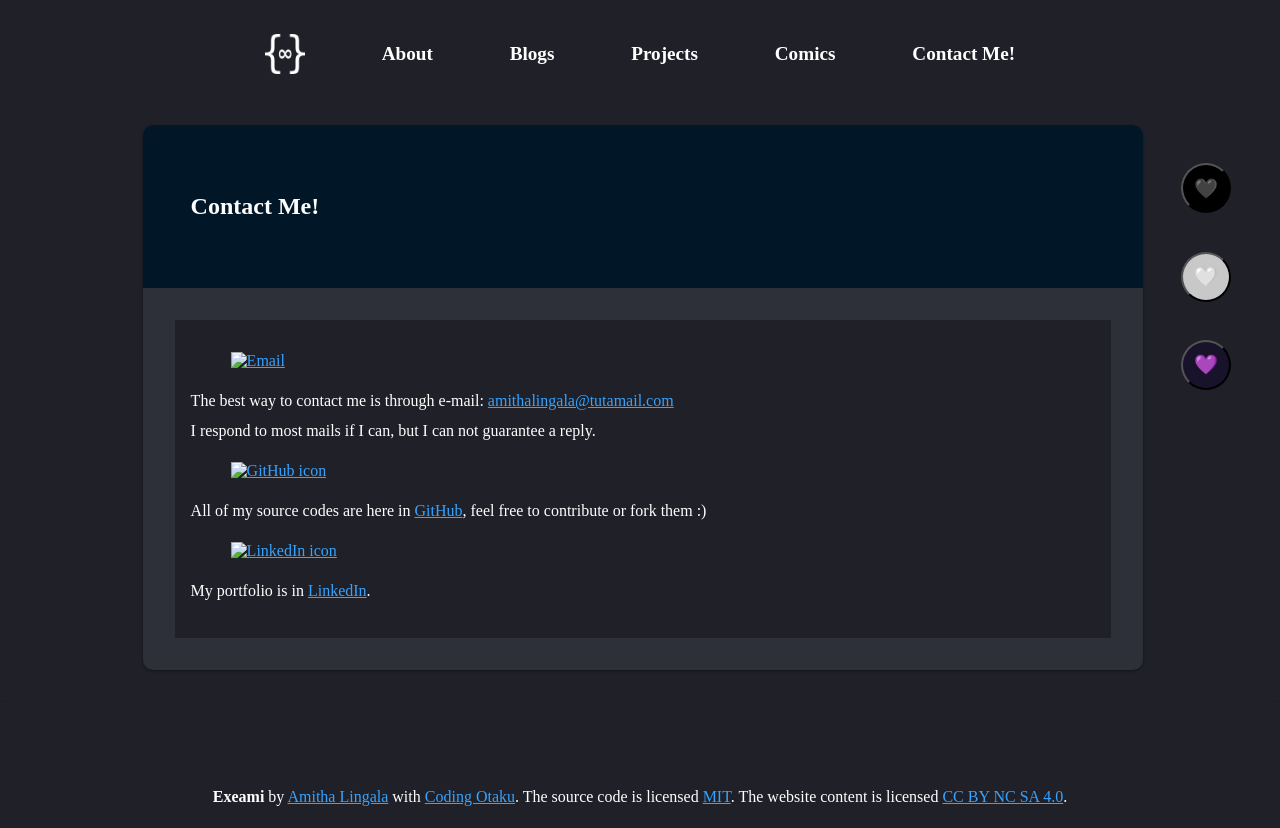
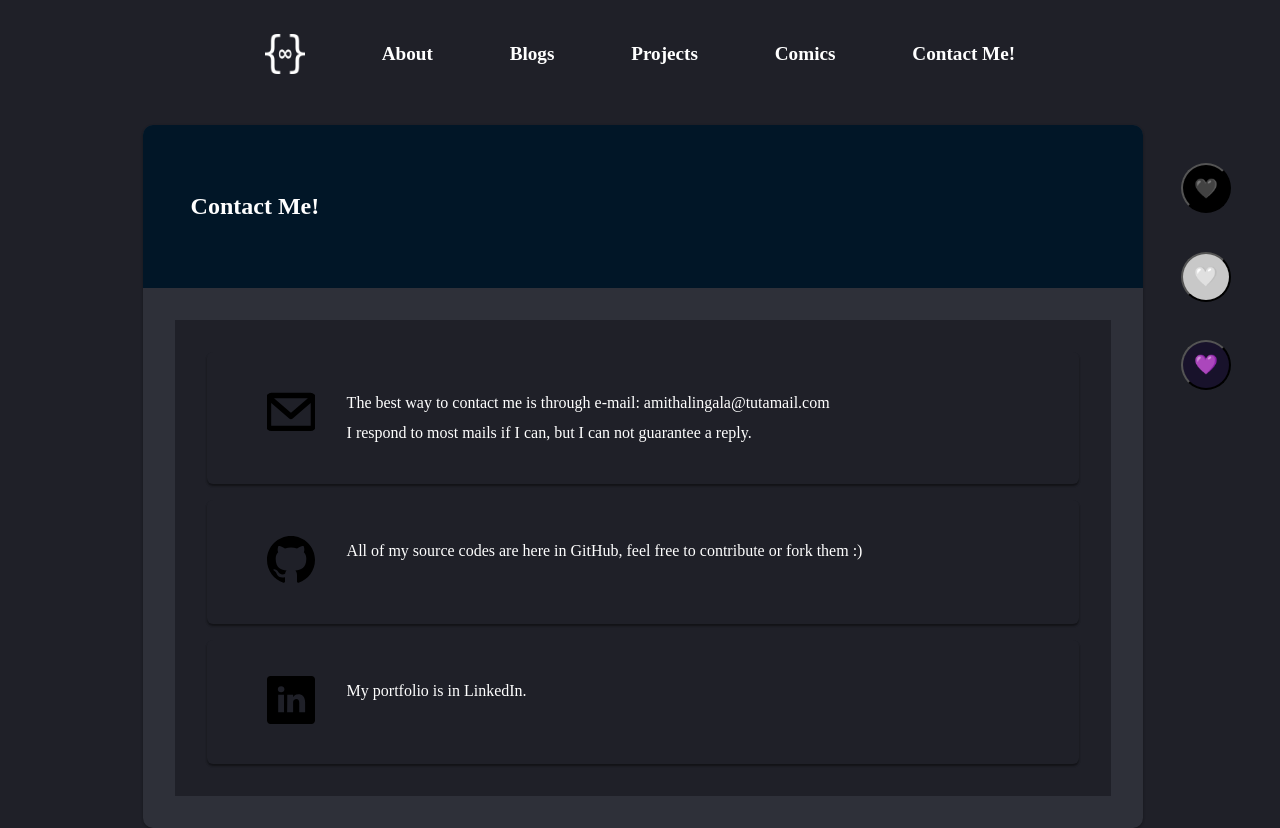
Before and after one commit to AmithaLingala/Exeami, a plain HTML site: page html/contact/index.html in a window 1280 px wide. Shown: the top 828 px of the page. Drawn offline with Linux system fonts and the light colour scheme.

Commit message:
fixed contacts page

```diff
--- a/html/contact/index.html
+++ b/html/contact/index.html
@@ -53,51 +53,48 @@
       </header>
       <div class="card-body">
         <div class="card-item">
-          <div class="container is-fluid">
-  <article class="media box">
+          <div class="media box">
   <figure class="media-left">
-      <a class="image is-48x48" href="mailto:amithalingala@tutamail.com" target="_balnk">
-        <img src="/icons/envelope.svg" alt="Email" />
+    <a class="icon" href="mailto:amithalingala@tutamail.com" target="_balnk">
+      <img src="/images/contact/envelope.svg" alt="Email" />
     </a>
   </figure>
   <div class="media-content">
     <div class="content">
       <p>
-          The best way to contact me is through e-mail: <a
-            href="mailto:amithalingala@tutamail.com">amithalingala@tutamail.com</a><br>
+        The best way to contact me is through e-mail: amithalingala@tutamail.com<br>
         I respond to most mails if I can, but I can not guarantee a reply.<br> </p>
     </div>
   </div>
-  </article>
-  <article class="media box">
+</div>
+<div class="media box">
   <figure class="media-left">
-      <a class="image is-48x48" href="https://github.com/AmithaLingala" target="_balnk">
-        <img src="/icons/github.svg" alt="GitHub icon" />
+    <a class="icon" href="https://github.com/AmithaLingala" target="_balnk">
+      <img src="/images/contact/github.svg" alt="GitHub icon" />
     </a>
   </figure>
   <div class="media-content">
     <div class="content">
       <p>
-          All of my source codes are here in <a href="https://github.com/AmithaLingala" target="_balnk">GitHub</a>, feel
+        All of my source codes are here in GitHub, feel
         free to contribute or fork them :)
       </p>
     </div>
   </div>
-  </article>
-  <article class="media box">
+</div>
+<div class="media box">
   <figure class="media-left">
-      <a class="image is-48x48" href="https://in.linkedin.com/in/amithalingala" target="_balnk">
-        <img src="/icons/linkedin.svg" alt="LinkedIn icon" />
+    <a class="icon" href="https://in.linkedin.com/in/amithalingala" target="_balnk">
+      <img src="/images/contact/linkedin.svg" alt="LinkedIn icon" />
     </a>
   </figure>
   <div class="media-content">
     <div class="content">
       <p>
-          My portfolio is in <a href="https://in.linkedin.com/in/amithalingala" target="_balnk">LinkedIn</a>.
+        My portfolio is in LinkedIn</a>.
       </p>
     </div>
   </div>
-  </article>
 </div>
         </div>
       </div>
--- a/html/styles/index.css
+++ b/html/styles/index.css
@@ -4,9 +4,9 @@
   --header-bg: rgb(1, 22, 39);
   --box-bg: rgb(46, 48, 57);
   --font-color: white;
-
   --link: #36a3ff;
   --link-hov: #56c3ff;
+
   --max-width: 1000px;
   --box-shadow: 0 2px 2px rgba(0, 0, 0, 0.25), 0 2px 2px rgba(0, 0, 0, 0.22);
   --card-shadow: rgba(0, 0, 0, 0.12) 0px 1px 3px,
@@ -27,6 +27,8 @@
   --box-bg: rgb(99, 89, 133);
   --content-bg: rgb(68, 60, 104);
   --font-color: rgb(235, 235, 235);
+  --link: #36a3ff;
+  --link-hov: #56c3ff;
 }
 
 .black-theme {
@@ -35,6 +37,8 @@
   --header-bg: rgb(1, 22, 39);
   --box-bg: rgb(46, 48, 57);
   --font-color: white;
+  --link: #36a3ff;
+  --link-hov: #56c3ff;
 }
 
 .white-theme {
@@ -43,6 +47,8 @@
   --content-bg: rgb(252, 252, 252);
   --header-bg: rgb(232, 232, 232);
   --font-color: black;
+  --link: rgb(50, 115, 220);
+  --link-hov: #56c3ff;
 }
 
 html,
@@ -164,9 +170,7 @@ article.card {
 }
 
 .msg {
-  box-shadow:
-    0 4px 5px 0 var(--header-bg),
-    0 6px 10px 0 var(--primary-bg);
+  box-shadow: 0 4px 5px 0 var(--header-bg), 0 6px 10px 0 var(--primary-bg);
   border: 1px solid var(--header-bg);
   padding: 1em;
 }
@@ -204,9 +208,7 @@ img,
 .grid-item:hover {
   color: var(--font-color);
   text-decoration: none;
-  box-shadow:
-    var(--header-bg) 0 0 4px 2px,
-    var(--font-color) 0 0 4px 2px;
+  box-shadow: var(--header-bg) 0 0 4px 2px, var(--font-color) 0 0 4px 2px;
 }
 
 .card-item {
@@ -276,6 +278,39 @@ p {
   min-width: 348px;
   height: 400px;
   display: flex;
+}
+
+img,
+.icon {
+  width: 48px;
+  height: 48px;
+}
+
+.media {
+  align-items: flex-start;
+  display: flex;
+  text-align: inherit;
+}
+
+.box {
+  background-color: var(--primary-bg);
+  border-radius: 6px;
+  box-shadow: var(--box-shadow);
+  color: var(--font-color);
+  padding: 1.25rem;
+  margin: 1em;
+}
+
+.media-left {
+  margin-right: 1rem;
+}
+
+.media-content {
+  flex-basis: auto;
+  flex-grow: 1;
+  flex-shrink: 1;
+  text-align: inherit;
+  padding-left: 1em;
 }
 
 @media only screen and (max-width: 760px),
--- a/static/styles/index.css
+++ b/static/styles/index.css
@@ -4,9 +4,9 @@
   --header-bg: rgb(1, 22, 39);
   --box-bg: rgb(46, 48, 57);
   --font-color: white;
-
   --link: #36a3ff;
   --link-hov: #56c3ff;
+
   --max-width: 1000px;
   --box-shadow: 0 2px 2px rgba(0, 0, 0, 0.25), 0 2px 2px rgba(0, 0, 0, 0.22);
   --card-shadow: rgba(0, 0, 0, 0.12) 0px 1px 3px,
@@ -27,6 +27,8 @@
   --box-bg: rgb(99, 89, 133);
   --content-bg: rgb(68, 60, 104);
   --font-color: rgb(235, 235, 235);
+  --link: #36a3ff;
+  --link-hov: #56c3ff;
 }
 
 .black-theme {
@@ -35,6 +37,8 @@
   --header-bg: rgb(1, 22, 39);
   --box-bg: rgb(46, 48, 57);
   --font-color: white;
+  --link: #36a3ff;
+  --link-hov: #56c3ff;
 }
 
 .white-theme {
@@ -43,6 +47,8 @@
   --content-bg: rgb(252, 252, 252);
   --header-bg: rgb(232, 232, 232);
   --font-color: black;
+  --link: rgb(50, 115, 220);
+  --link-hov: #56c3ff;
 }
 
 html,
@@ -164,9 +170,7 @@ article.card {
 }
 
 .msg {
-  box-shadow:
-    0 4px 5px 0 var(--header-bg),
-    0 6px 10px 0 var(--primary-bg);
+  box-shadow: 0 4px 5px 0 var(--header-bg), 0 6px 10px 0 var(--primary-bg);
   border: 1px solid var(--header-bg);
   padding: 1em;
 }
@@ -204,9 +208,7 @@ img,
 .grid-item:hover {
   color: var(--font-color);
   text-decoration: none;
-  box-shadow:
-    var(--header-bg) 0 0 4px 2px,
-    var(--font-color) 0 0 4px 2px;
+  box-shadow: var(--header-bg) 0 0 4px 2px, var(--font-color) 0 0 4px 2px;
 }
 
 .card-item {
@@ -276,6 +278,39 @@ p {
   min-width: 348px;
   height: 400px;
   display: flex;
+}
+
+img,
+.icon {
+  width: 48px;
+  height: 48px;
+}
+
+.media {
+  align-items: flex-start;
+  display: flex;
+  text-align: inherit;
+}
+
+.box {
+  background-color: var(--primary-bg);
+  border-radius: 6px;
+  box-shadow: var(--box-shadow);
+  color: var(--font-color);
+  padding: 1.25rem;
+  margin: 1em;
+}
+
+.media-left {
+  margin-right: 1rem;
+}
+
+.media-content {
+  flex-basis: auto;
+  flex-grow: 1;
+  flex-shrink: 1;
+  text-align: inherit;
+  padding-left: 1em;
 }
 
 @media only screen and (max-width: 760px),
```
Also changed, not shown: content/about.html (+1 -1 lines), content/contact.html (+14 -17 lines), html/about/index.html (+1 -1 lines). Lines whose indentation alone changed are shown as unchanged.
